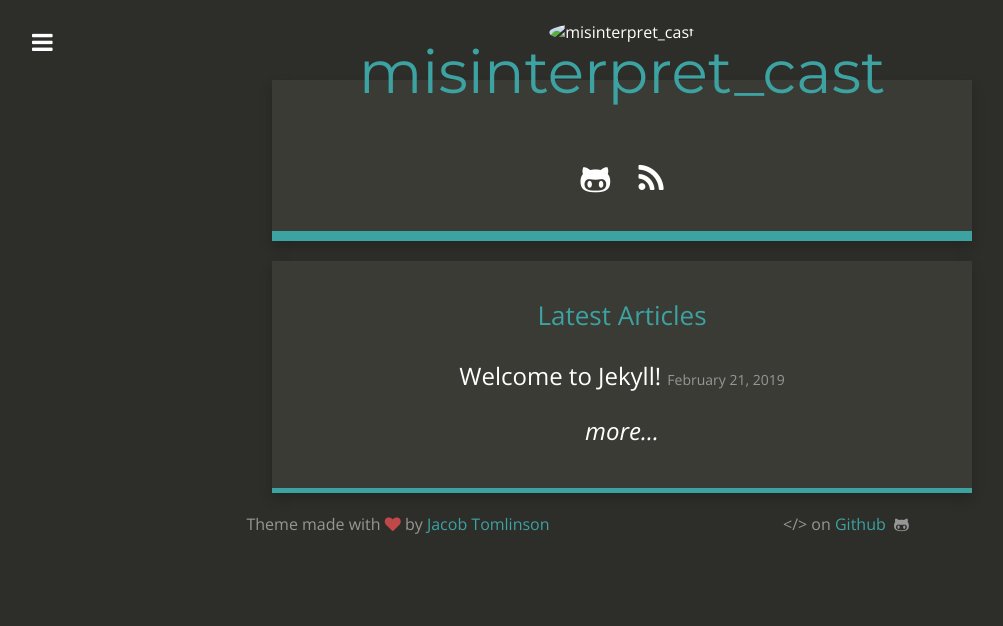
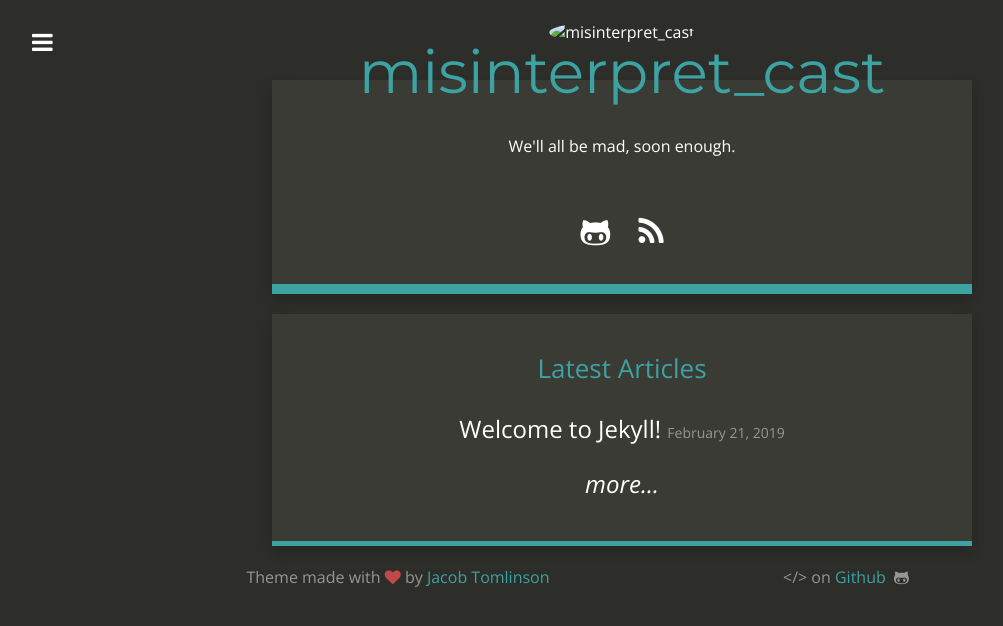
Before and after one commit to j-stephan/j-stephan.github.io, a Jekyll site: the page built from index.html, in a window 1280 px wide. Shown: the top 626 px of the page, without its empty margins (18-1021 px from the left). Built offline with Jekyll 4.4.1, drawn with Linux system fonts in a browser that asks for light colours; nearby versions of some CDN libraries; part of the change alters nothing that is shown.

Commit message:
Updated description

```diff
--- a/_config.yml
+++ b/_config.yml
@@ -4,7 +4,7 @@ email: jan.stephan.dd@gmail.com
 description: "We'll all be mad, soon enough."
 baseurl: ""
 url: "https://j-stephan.github.io"
-#title_description: "A dark blog theme for Jekyll focusing on a clear reading experience. Large text and a narrow body makes carte noire a gorgeous read. With excellent code snippet support and integrated tools such as AddThis and Disqus giving your Jekyll blog all the functionality your users expect."
+title_description: "We'll all be mad, soon enough."
 #title_image: "https://www.gravatar.com/avatar/00000000000000000000000000000000?s=500&d=mm"
 post_limit: 5
 
```
